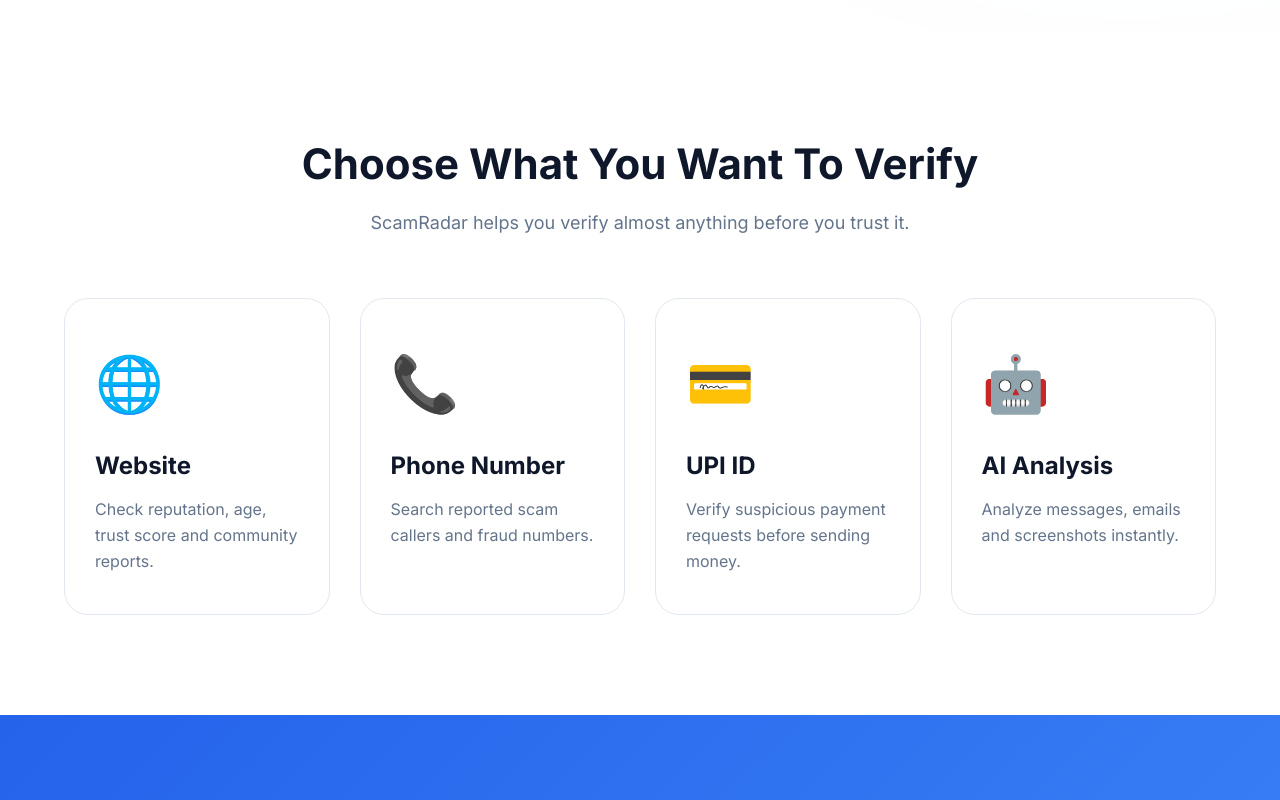
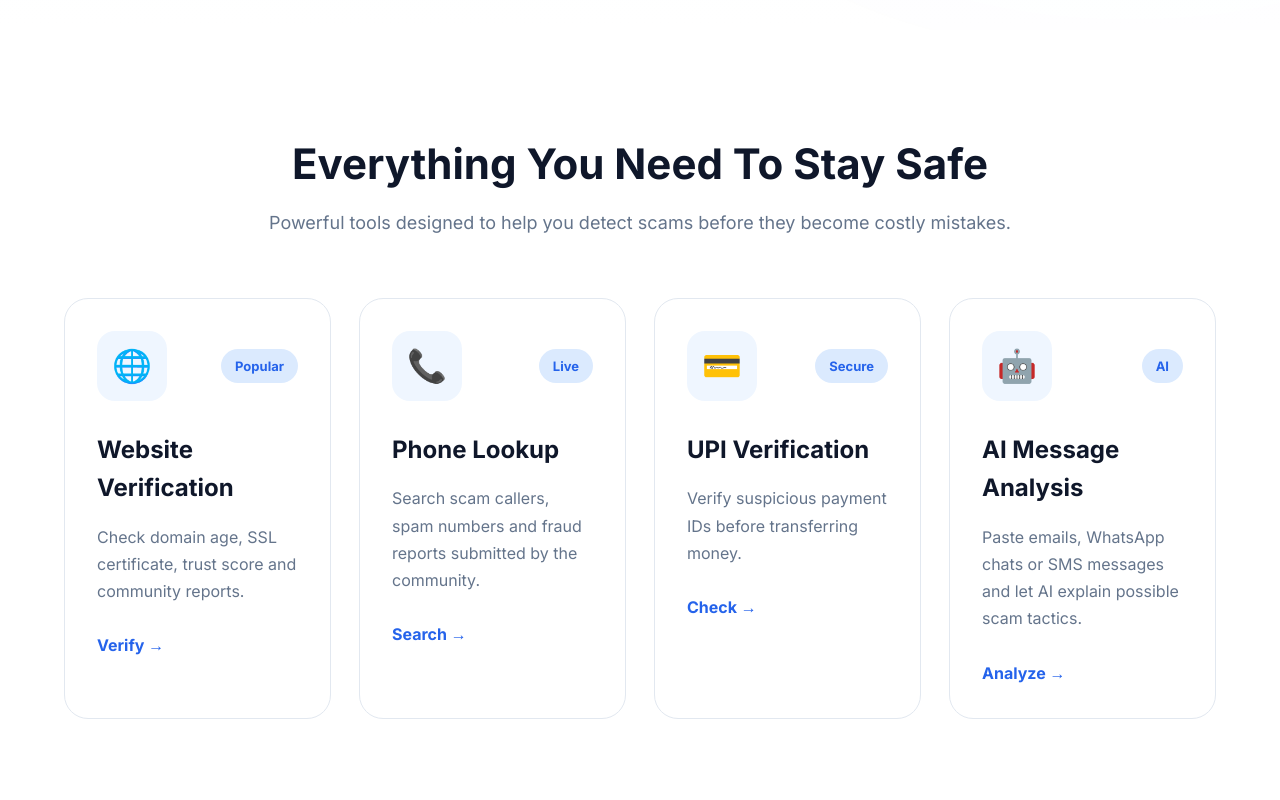
Before and after one commit to Smoke-bit/ScamRadar, a plain HTML site: page index.html in a window 1280 px wide. Shown: the part 820-1620 px from the top of the page. Drawn offline with Linux system fonts and the light colour scheme.

Commit message:
working on quick acess

```diff
--- a/css/home.css
+++ b/css/home.css
@@ -783,7 +783,9 @@ box-shadow:0 30px 80px rgba(37,99,235,.15);
 
     grid-template-columns:repeat(4,1fr);
 
-    gap:30px;
+    gap:28px;
+
+    margin-top:60px;
 
 }
 
@@ -795,11 +797,41 @@ box-shadow:0 30px 80px rgba(37,99,235,.15);
 
     border-radius:24px;
 
-    padding:40px 30px;
+    padding:32px;
 
     transition:.35s;
 
-    cursor:pointer;
+    position:relative;
+
+    overflow:hidden;
+
+}
+
+.action-card::before{
+
+    content:"";
+
+    position:absolute;
+
+    top:0;
+
+    left:0;
+
+    width:100%;
+
+    height:5px;
+
+    background:#2563eb;
+
+    transform:scaleX(0);
+
+    transition:.35s;
+
+}
+
+.action-card:hover::before{
+
+    transform:scaleX(1);
 
 }
 
@@ -807,23 +839,65 @@ box-shadow:0 30px 80px rgba(37,99,235,.15);
 
     transform:translateY(-10px);
 
-    box-shadow:0 25px 60px rgba(0,0,0,.08);
+    border-color:#2563eb;
+
+    box-shadow:0 25px 55px rgba(37,99,235,.12);
+
+}
+
+.action-top{
+
+    display:flex;
+
+    justify-content:space-between;
+
+    align-items:center;
+
+    margin-bottom:30px;
 
 }
 
 .action-icon{
 
-    font-size:55px;
+    width:70px;
 
-    margin-bottom:20px;
+    height:70px;
+
+    border-radius:18px;
+
+    display:flex;
+
+    justify-content:center;
+
+    align-items:center;
+
+    background:#eff6ff;
+
+    font-size:32px;
+
+}
+
+.action-tag{
+
+    background:#dbeafe;
+
+    color:#2563eb;
+
+    padding:7px 14px;
+
+    border-radius:30px;
+
+    font-size:13px;
+
+    font-weight:700;
 
 }
 
 .action-card h3{
 
-    margin-bottom:12px;
+    font-size:24px;
 
-    font-size:24px;
+    margin-bottom:16px;
 
 }
 
@@ -831,10 +905,27 @@ box-shadow:0 30px 80px rgba(37,99,235,.15);
 
     color:#64748b;
 
-    line-height:1.6;
+    line-height:1.7;
+
+    margin-bottom:28px;
 
 }
 
+.action-link{
+
+    color:#2563eb;
+
+    font-weight:700;
+
+    transition:.3s;
+
+}
+
+.action-card:hover .action-link{
+
+    letter-spacing:.5px;
+
+}
 
 
 /* ==========================================
--- a/index.html
+++ b/index.html
@@ -182,15 +182,20 @@
      QUICK ACTIONS
 =========================== -->
 
+<!-- ================= QUICK ACTIONS ================= -->
+
 <section class="quick-actions">
 
     <div class="container">
 
         <div class="section-title">
 
-            <h2>Choose What You Want To Verify</h2>
+            <h2>Everything You Need To Stay Safe</h2>
 
-            <p>ScamRadar helps you verify almost anything before you trust it.</p>
+            <p>
+                Powerful tools designed to help you detect scams before they
+                become costly mistakes.
+            </p>
 
         </div>
 
@@ -198,41 +203,114 @@
 
             <a href="verify.html" class="action-card">
 
-                <div class="action-icon">🌐</div>
+                <div class="action-top">
 
-                <h3>Website</h3>
+                    <div class="action-icon">
+                        🌐
+                    </div>
 
-                <p>Check reputation, age, trust score and community reports.</p>
+                    <span class="action-tag">
+                        Popular
+                    </span>
+
+                </div>
+
+                <h3>Website Verification</h3>
+
+                <p>
+                    Check domain age, SSL certificate, trust score and
+                    community reports.
+                </p>
+
+                <span class="action-link">
+                    Verify →
+                </span>
 
             </a>
 
+
+
             <a href="verify.html" class="action-card">
 
-                <div class="action-icon">📞</div>
+                <div class="action-top">
 
-                <h3>Phone Number</h3>
+                    <div class="action-icon">
+                        📞
+                    </div>
 
-                <p>Search reported scam callers and fraud numbers.</p>
+                    <span class="action-tag">
+                        Live
+                    </span>
+
+                </div>
+
+                <h3>Phone Lookup</h3>
+
+                <p>
+                    Search scam callers, spam numbers and fraud reports
+                    submitted by the community.
+                </p>
+
+                <span class="action-link">
+                    Search →
+                </span>
 
             </a>
 
+
+
             <a href="verify.html" class="action-card">
 
-                <div class="action-icon">💳</div>
+                <div class="action-top">
 
-                <h3>UPI ID</h3>
+                    <div class="action-icon">
+                        💳
+                    </div>
 
-                <p>Verify suspicious payment requests before sending money.</p>
+                    <span class="action-tag">
+                        Secure
+                    </span>
+
+                </div>
+
+                <h3>UPI Verification</h3>
+
+                <p>
+                    Verify suspicious payment IDs before transferring money.
+                </p>
+
+                <span class="action-link">
+                    Check →
+                </span>
 
             </a>
 
+
+
             <a href="analyze.html" class="action-card">
 
-                <div class="action-icon">🤖</div>
+                <div class="action-top">
 
-                <h3>AI Analysis</h3>
+                    <div class="action-icon">
+                        🤖
+                    </div>
 
-                <p>Analyze messages, emails and screenshots instantly.</p>
+                    <span class="action-tag">
+                        AI
+                    </span>
+
+                </div>
+
+                <h3>AI Message Analysis</h3>
+
+                <p>
+                    Paste emails, WhatsApp chats or SMS messages and let AI
+                    explain possible scam tactics.
+                </p>
+
+                <span class="action-link">
+                    Analyze →
+                </span>
 
             </a>
 
```
